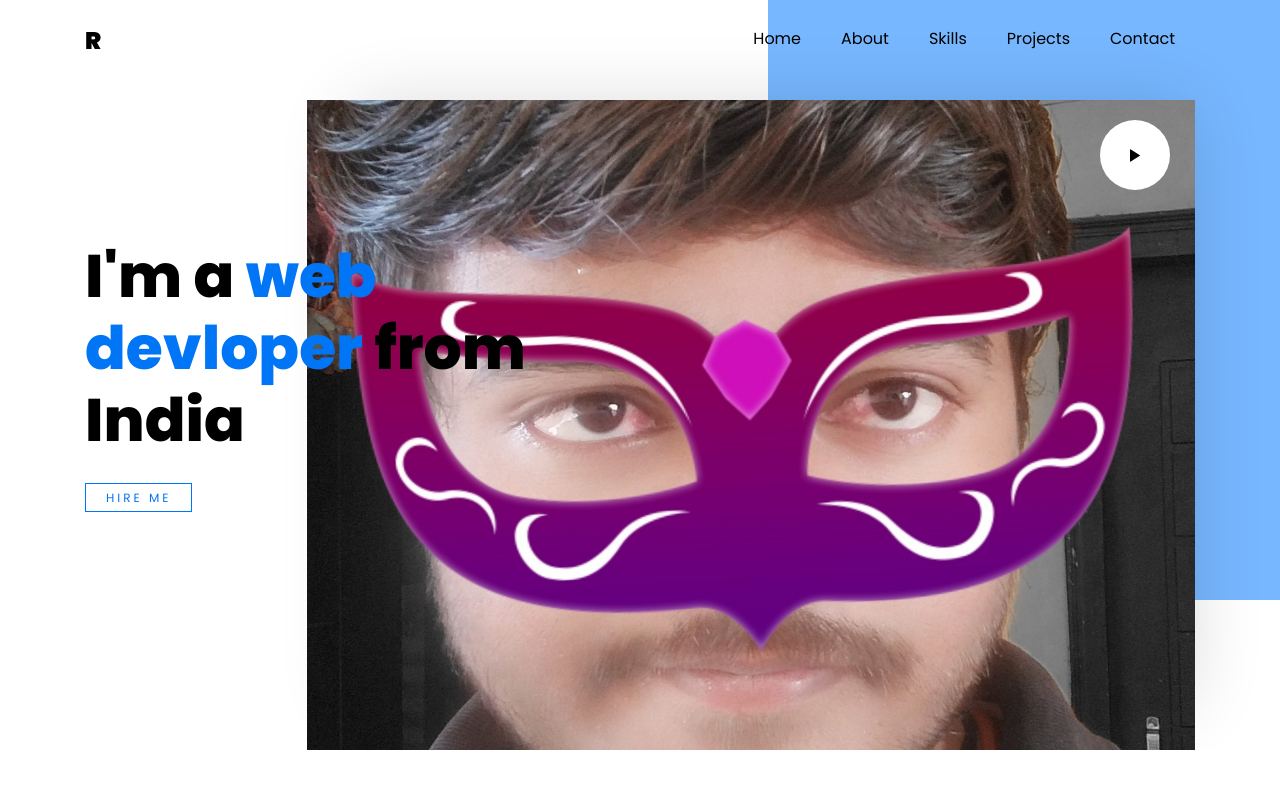
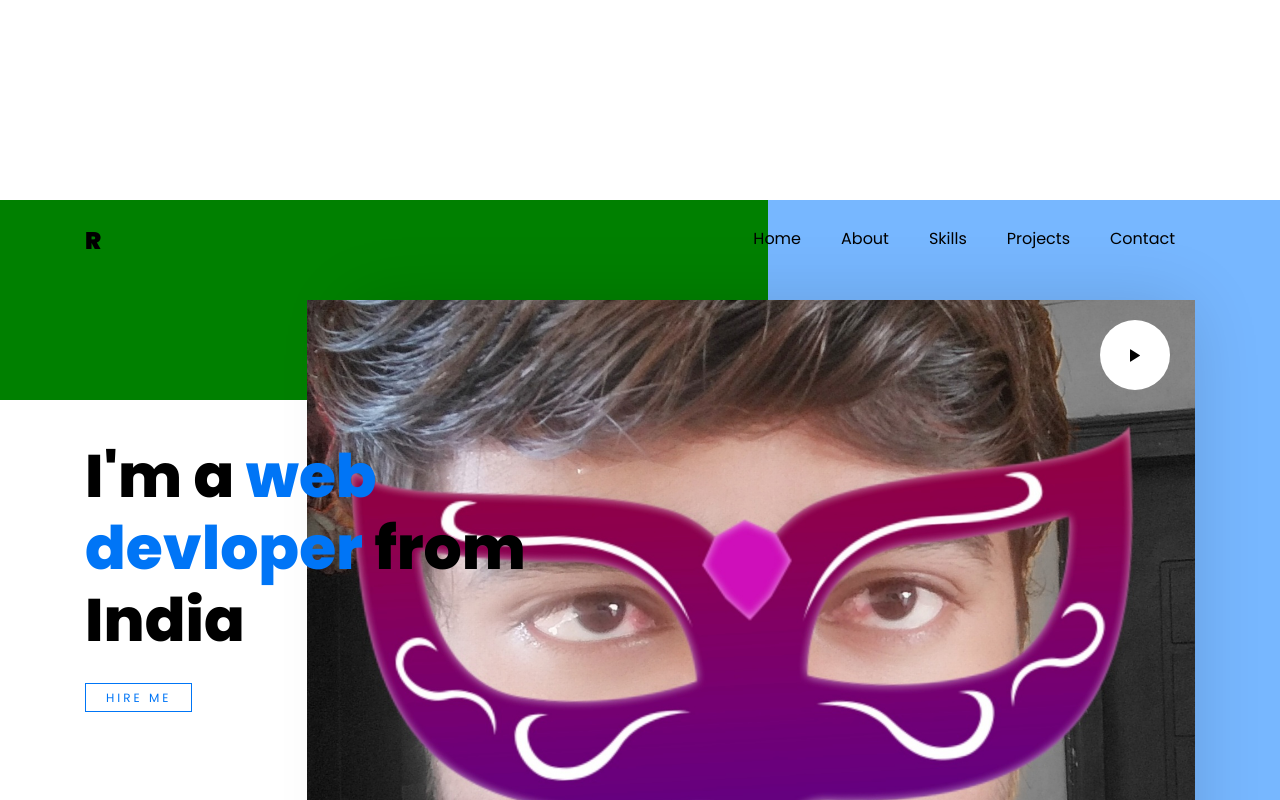
Before and after one commit to Rahul-skush/Rahul_portfolio, a plain HTML site: page index.html in a window 1280 px wide. Shown: the top 800 px of the page. Drawn offline with Linux system fonts and the light colour scheme; files whose address does not match are found by name.

Commit message:
Update index.html

```diff
--- a/index.html
+++ b/index.html
@@ -22,8 +22,23 @@
     <link rel="stylesheet" href="css/icomoon.css">
     <link rel="stylesheet" href="css/style.css">
   </head>
-  <body  style="height: 5000px" onscroll="document.getElementById('toolbar').style.top = Math.max(100, window.scrollY) + 'px'">
-
+  <body >
+	  <script>
+    function snap(destination) {
+        if (Math.abs(destination - window.scrollY) < 3) {
+            scrollTo(window.scrollX, destination);
+        } else if (Math.abs(destination - window.scrollY) < 200) {
+            scrollTo(window.scrollX, window.scrollY + ((destination - window.scrollY) / 2));
+            setTimeout(snap, 20, destination);
+        }
+    }
+    var timeoutId = null;
+    addEventListener("scroll", function() {
+        if (timeoutId) clearTimeout(timeoutId);
+        timeoutId = setTimeout(snap, 200, parseInt(document.getElementById('snaptarget').style.top));
+    }, true);
+ </script>
+ <div id="snaptarget" class="snaptarget" style="position: relative; top: 200px; width: 100%; height: 200px; background-color: green">
 
     <nav class="navbar navbar-expand-lg navbar-dark ftco_navbar bg-dark ftco-navbar-light site-navbar-target" id="ftco-navbar">
 	    <div class="container">
@@ -475,7 +490,7 @@
   <!-- loader -->
   <div id="ftco-loader" class="show fullscreen"><svg class="circular" width="48px" height="48px"><circle class="path-bg" cx="24" cy="24" r="22" fill="none" stroke-width="4" stroke="#eeeeee"/><circle class="path" cx="24" cy="24" r="22" fill="none" stroke-width="4" stroke-miterlimit="10" stroke="#F96D00"/></svg></div>
 
-
+</div>
   <script src="js/jquery.min.js"></script>
   <script src="js/jquery-migrate-3.0.1.min.js"></script>
   <script src="js/popper.min.js"></script>
```
